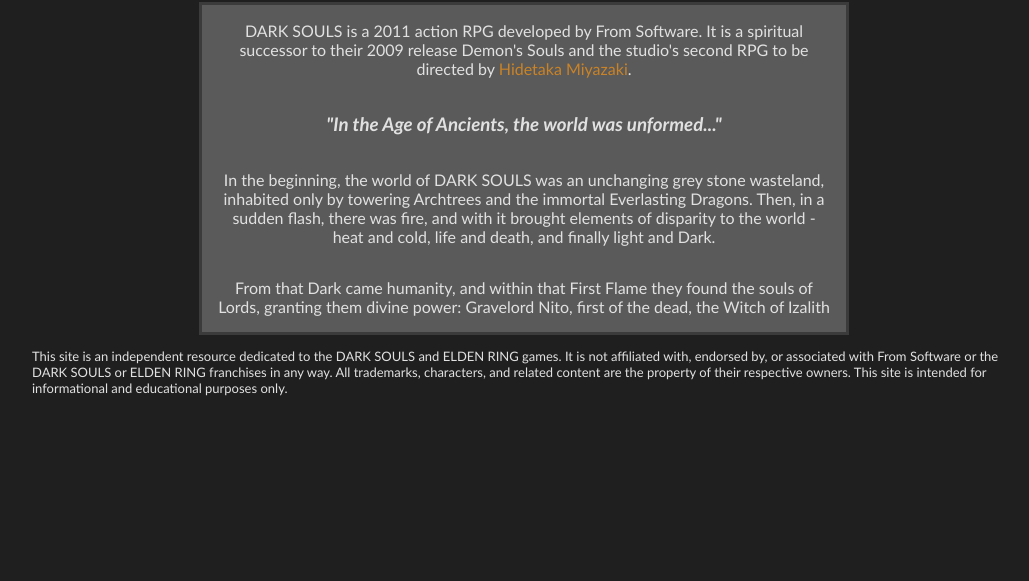
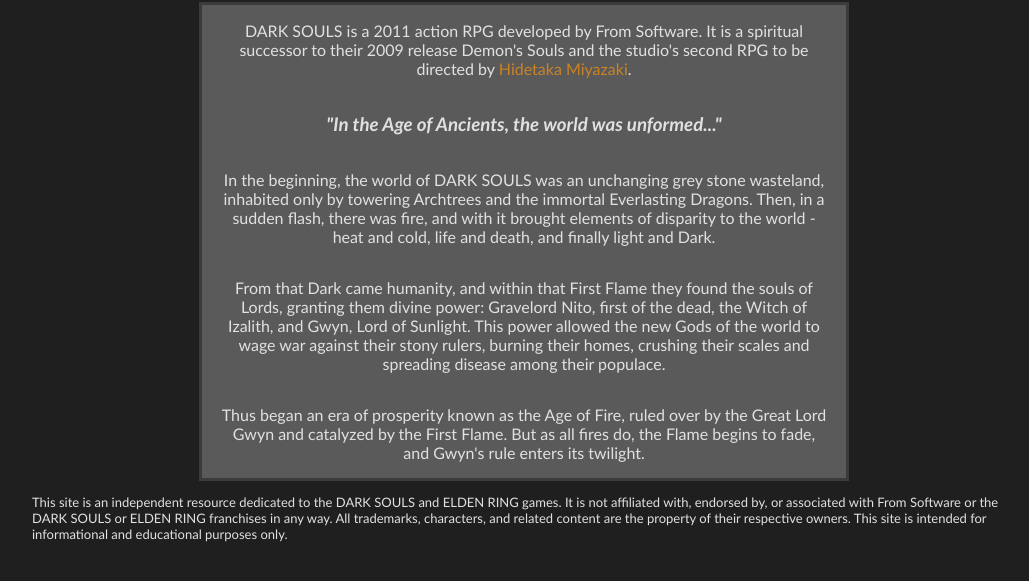
Before and after one commit to avilla-hanya/avilla-hanya-site, a plain HTML site: page dsmain.html in a window 1280 px wide. Shown: the part 543-1124 px from the top of the page, without its empty margins (116-1145 px from the left). Before the commit the page ends 980 px from the top, so only its background shows below. Drawn offline with Linux system fonts and the light colour scheme.

Commit message:
Update dsmain.html

```diff
--- a/dsmain.html
+++ b/dsmain.html
@@ -34,7 +34,10 @@
             In the beginning, the world of DARK SOULS was an unchanging grey stone wasteland, inhabited only by towering Archtrees and the immortal Everlasting Dragons. Then, in a sudden flash, there was fire, and with it brought elements of disparity to the world - heat and cold, life and death, and finally light and Dark.
           </p>
           <p>
-            From that Dark came humanity, and within that First Flame they found the souls of Lords, granting them divine power: Gravelord Nito, first of the dead, the Witch of Izalith
+            From that Dark came humanity, and within that First Flame they found the souls of Lords, granting them divine power: Gravelord Nito, first of the dead, the Witch of Izalith, and Gwyn, Lord of Sunlight. This power allowed the new Gods of the world to wage war against their stony rulers, burning their homes, crushing their scales and spreading disease among their populace.
+          </p>
+          <p>
+            Thus began an era of prosperity known as the Age of Fire, ruled over by the Great Lord Gwyn and catalyzed by the First Flame. But as all fires do, the Flame begins to fade, and Gwyn's rule enters its twilight.
           </p>
         </section>
       </main>
```
